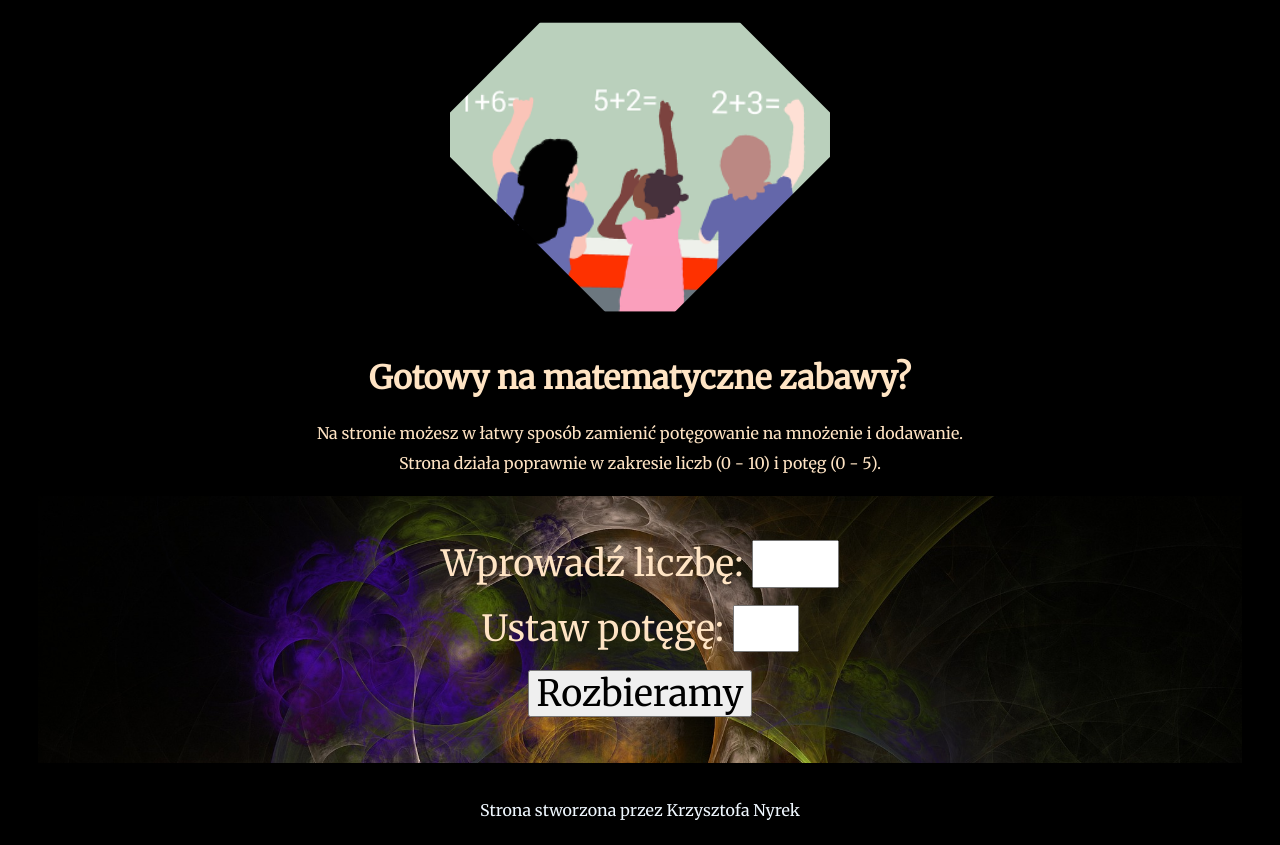
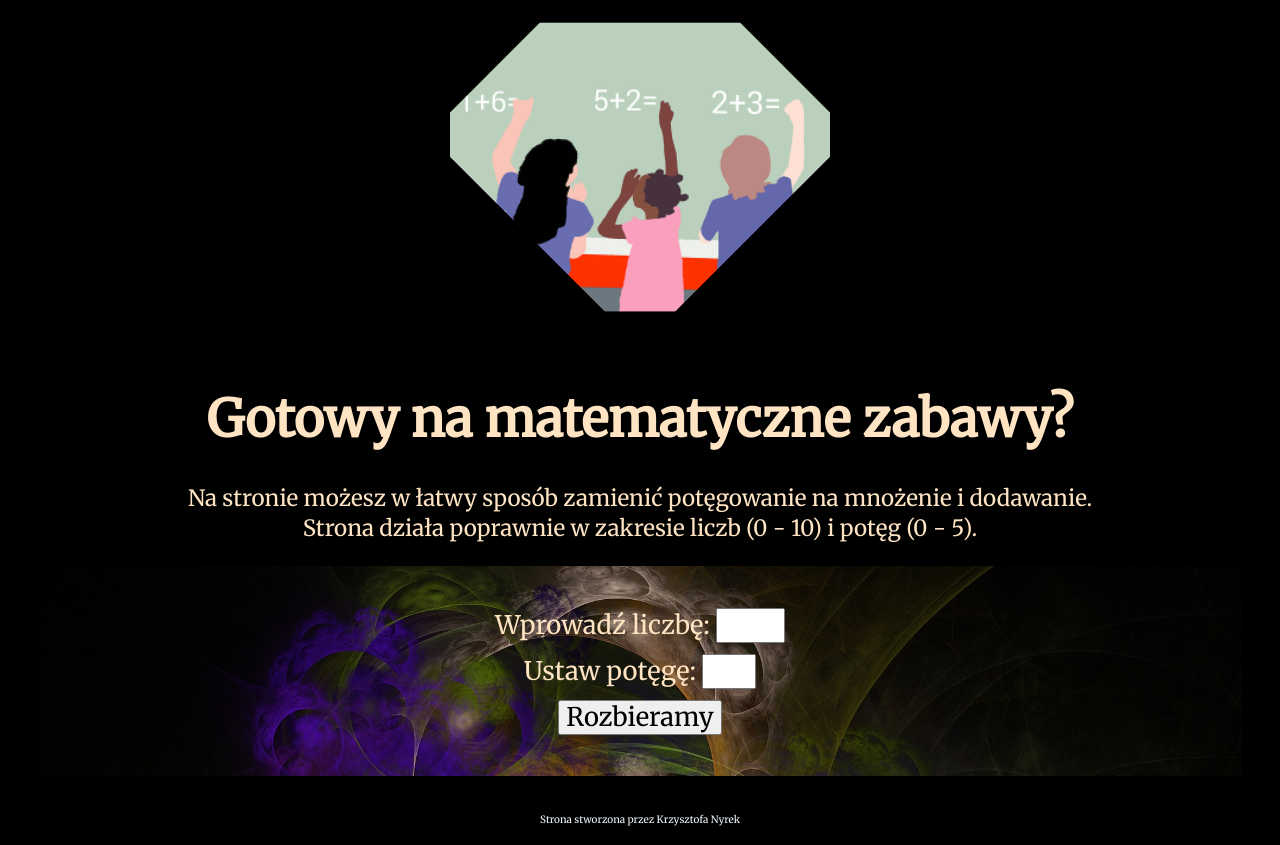
Before and after one commit to Dekstryn/STRIP_EXPOTENCIAL, a website: page src/content/index.html in a window 1280 px wide. Drawn offline with nearby package versions, Linux system fonts and the light colour scheme; files that its build step writes are made by us from their sources; files whose address does not match are found by name.

Commit message:
Added responsibility

```diff
--- a/src/scss/main.scss
+++ b/src/scss/main.scss
@@ -3,6 +3,7 @@ body{
   background-color: black;
   margin: 20px;
   font-family: 'Merriweather', serif;
+  font-size: 62.5%;
 }
 .head{
   height: 15vh;
@@ -29,21 +30,29 @@ body{
 }
 .main{
   text-align: center;
-  margin-top: 220px;
+  margin-top: 250px;
   &__title{
     color: bisque;
     text-align: center;
+    font-size: 3.2rem;
+    @media (max-width: 768px){
+      font-size: 2rem;
+    }
   }
   &__paragrapf{
     color: bisque;
     text-align: center;
     line-height: 30px;
+    font-size: 1.4rem;
+    @media (max-width: 768px){
+      font-size: 1.2rem;
+    }
   }
 }
 .input_box{
   margin: 18px;
   color: bisque;
-  font-size: 36px;
+  font-size: 1.6rem;
   padding:36px;
   line-height: 1.8;
   background-image: url(../assets/img/MathFractalBackground.jpg);
@@ -52,7 +61,7 @@ body{
 }
 .result{
   color: bisque;
-  font-size: 24px;
+  font-size: 1.6rem;
   line-height: 1.4;
   overflow: visible;
 }
```
